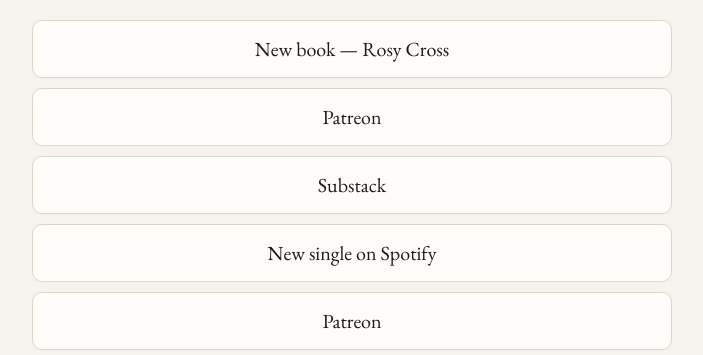
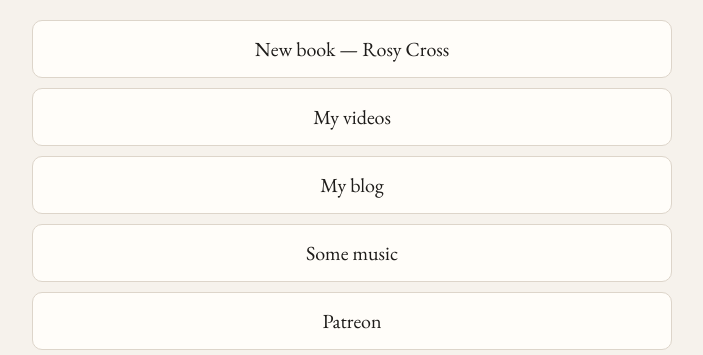
Before and after one commit to dialectmaterial/dialectmaterial.github.io, a Jekyll site: the page built from index.html, in a window 1280 px wide and 900 px high. Shown: the part 283-638 px from the top of the window, without its empty margins (288-991 px from the left). Built offline with Jekyll 4.4.1, drawn with Linux system fonts in a browser that asks for light colours.

Commit message:
Update links in _config.yml for content changes

```diff
--- a/_config.yml
+++ b/_config.yml
@@ -15,13 +15,12 @@
 links:
   - label: New book — Rosy Cross
     url: https://www.amazon.com/Rosy-Cross-Question-Right-Christianity/dp/B0GYZR7JQJ/
-  - label: Patreon
-    url: https://www.patreon.com/c/actualspirit/membership
-  - label: Substack
+  - label: My videos
+    url: https://www.youtube.com/@Actual_Spirit
+  - label: My blog
     url: https://actualspirit.substack.com
-
-  - label: New single on Spotify
-    url: https://open.spotify.com/track/6f7XMD9B3mItNjOq8npVjW
+  - label: Some music
+    url: https://open.spotify.com/artist/4vI2xDzOoqF995QOU4bREz?si=lm-tor9GQHu5fR-vQM34rg
   - label: Patreon
     url: https://www.patreon.com/c/actualspirit/membership
 # Small links at the bottom of the link list.
```
